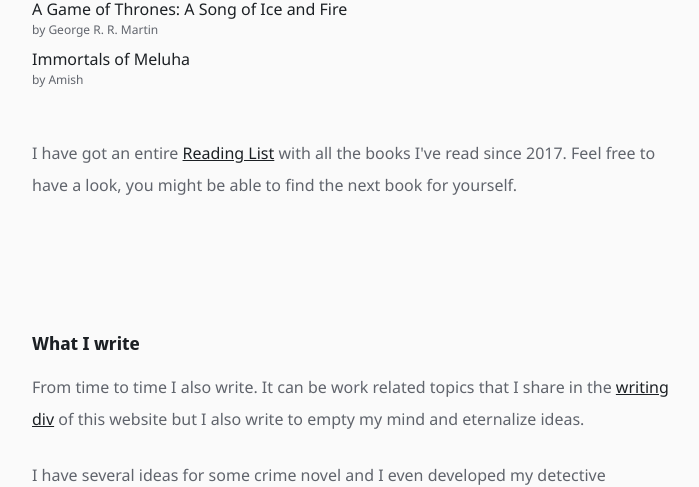
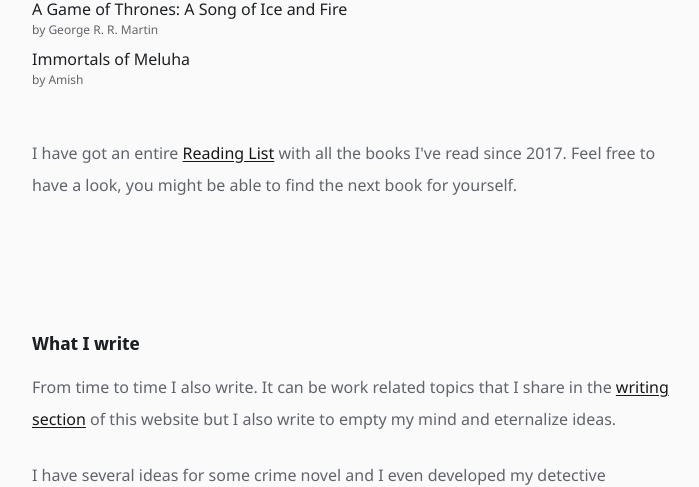
Before and after one commit to rathesDot/rathes.me, a Next.js app: page /about in a window 1280 px wide. Shown: the part 2173-2660 px from the top of the page, without its empty margins (96-795 px from the left). Built offline with nearby package versions, Linux system fonts and the light colour scheme.

Commit message:
🔥 Remove Text component

```diff
--- a/src/components/typography/Text.tsx
+++ /dev/null
@@ -1,24 +0,0 @@
-import { styled } from "../../../stitches.config"
-
-import { colors } from "./colors"
-
-export const Text = styled("span", {
-  fontSize: "$base",
-
-  variants: {
-    color: colors,
-    size: {
-      body: {
-        fontSize: "$base",
-      },
-      small: {
-        fontSize: "$xs",
-      },
-    },
-    underlined: {
-      true: {
-        textDecoration: "underline",
-      },
-    },
-  },
-})
--- a/src/components/typography/index.ts
+++ b/src/components/typography/index.ts
@@ -1,4 +1,3 @@
-export * from "./Text"
 export * from "./Heading"
 export * from "./Link"
 export * from "./Paragraph"
--- a/src/pages/about.tsx
+++ b/src/pages/about.tsx
@@ -11,7 +11,6 @@ import {
   Paragraph,
   Meta,
   Separator,
-  Text,
 } from "../components"
 
 import { SayHi } from "../patterns"
@@ -99,10 +98,11 @@ const AboutMe: React.FC<React.PropsWithChildren<NextPage>> = () => (
         </div>
         <Paragraph>
           I have got an entire{" "}
-          <RouterLink href="/reading-list">
-            <Text color="slate12" underlined>
-              Reading List
-            </Text>
+          <RouterLink
+            href="/reading-list"
+            className="text-neutral-900 underline underline-offset-2 hover:no-underline dark:text-neutral-50"
+          >
+            Reading List
           </RouterLink>{" "}
           with all the books I've read since 2017. Feel free to have a look, you
           might be able to find the next book for yourself.
@@ -114,10 +114,11 @@ const AboutMe: React.FC<React.PropsWithChildren<NextPage>> = () => (
         <Paragraph>
           From time to time I also write. It can be work related topics that I
           share in the{" "}
-          <RouterLink href="/writings">
-            <Text color="slate12" underlined>
-              writing div
-            </Text>
+          <RouterLink
+            href="/writings"
+            className="text-neutral-900 underline underline-offset-2 hover:no-underline dark:text-neutral-50"
+          >
+            writing section
           </RouterLink>{" "}
           of this website but I also write to empty my mind and eternalize
           ideas.
--- a/src/patterns/Footer/Footer.tsx
+++ b/src/patterns/Footer/Footer.tsx
@@ -1,13 +1,9 @@
 import React from "react"
 
-import { Text } from "../../components"
-
 const Footer = () => (
-  <div>
-    <Text color="slate11" size="small">
-      &copy; 2020 — Rathes Sachchithananthan
-    </Text>
-  </div>
+  <footer className="text-xs text-neutral-400 dark:text-neutral-600">
+    &copy; 2020 — Rathes Sachchithananthan
+  </footer>
 )
 
 export { Footer }
```
